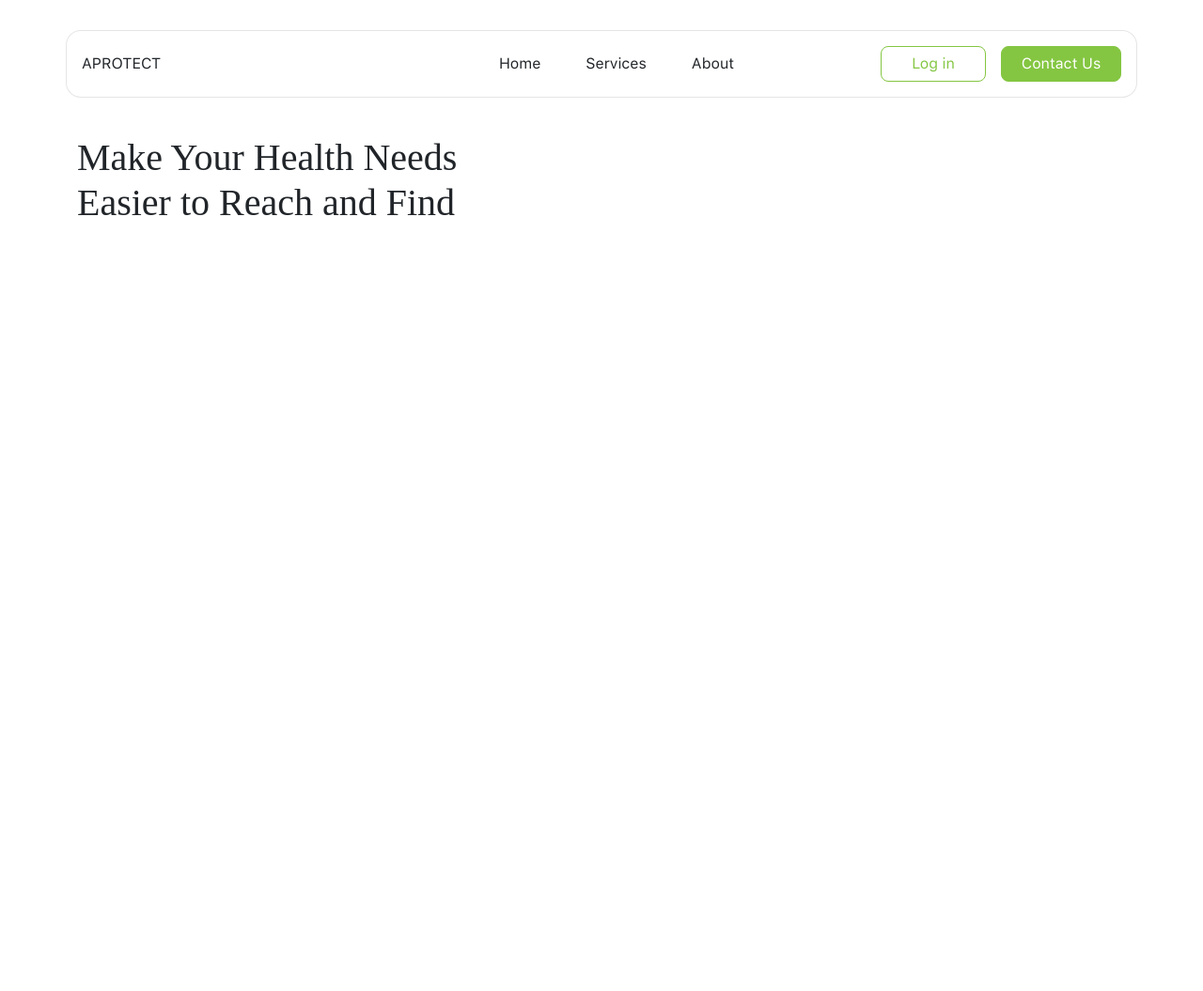
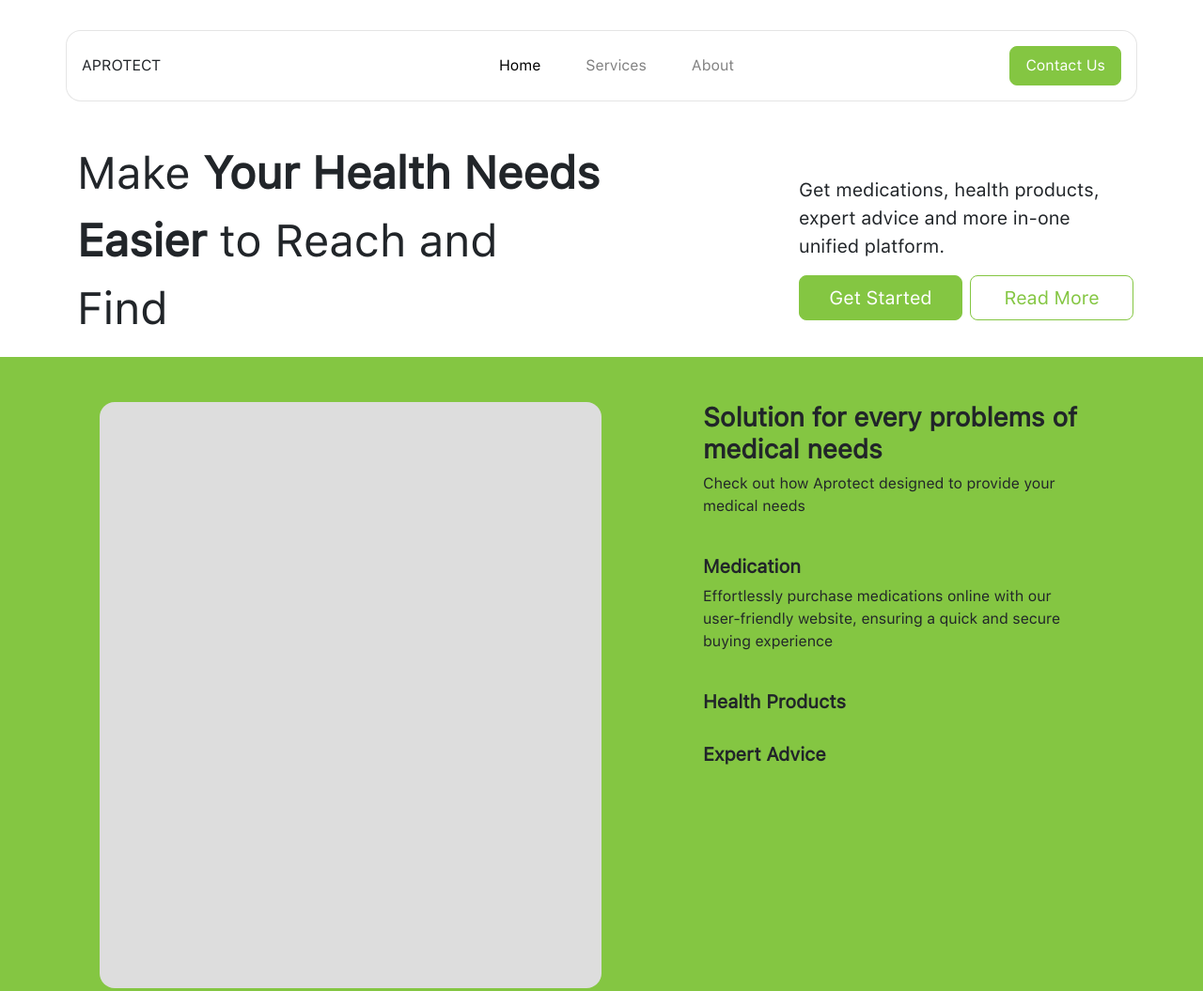
Before and after one commit to kukingkux/Aprotect, a plain HTML site: page index.html in a window 1280 px wide. Shown: the whole page at 94% size. Before the commit the page ends 800 px from the top, so only its background shows below. Drawn offline with nearby package versions, Linux system fonts and the light colour scheme; a web font is replaced by a local one.

Commit message:
added some

```diff
--- a/index.html
+++ b/index.html
@@ -1,13 +1,16 @@
 <!DOCTYPE html>
 <html lang="en">
+
 <head>
   <meta charset="UTF-8">
   <meta name="viewport" content="width=device-width, initial-scale=1.0">
   <title>Document</title>
 
   <link rel="stylesheet" href="style.css">
-    <link href="https://cdn.jsdelivr.net/npm/bootstrap@5.3.2/dist/css/bootstrap.min.css" rel="stylesheet" integrity="sha384-T3c6CoIi6uLrA9TneNEoa7RxnatzjcDSCmG1MXxSR1GAsXEV/Dwwykc2MPK8M2HN" crossorigin="anonymous">
+  <link href="https://cdn.jsdelivr.net/npm/bootstrap@5.3.2/dist/css/bootstrap.min.css" rel="stylesheet"
+    integrity="sha384-T3c6CoIi6uLrA9TneNEoa7RxnatzjcDSCmG1MXxSR1GAsXEV/Dwwykc2MPK8M2HN" crossorigin="anonymous">
 </head>
+
 <body>
   <section id="navigation">
     <div class="container d-flex align-items-center justify-content-between">
@@ -16,37 +19,90 @@
       </div>
       <div class="section-mid">
         <ul class="d-flex gap-5">
-                    <li>Home</li>
-                    <li>Services</li>
-                    <li>About</li>
+          <a href="">
+            <li class="active-li">Home</li>
+          </a>
+          <a href="">
+            <li class="inactive-li">Services</li>
+          </a>
+          <a href="">
+            <li class="inactive-li">About</li>
+          </a>
         </ul>
       </div>
       <div class="section-right d-flex gap-3 justify-content-end">
-                <div class="btn btn-outline-primary btn-login">
-                    Log in
-                </div>
-                <div class="btn btn-primary btn-contactus">
+        <button class="btn btn-primary btn-contactus py-2 px-3" type="button">
           Contact Us
-                </div>
+        </button>
       </div>
     </div>
   </section>
 
   <section id="home">
-        <div class="container">
-        <h1>
-            Make Your Health Needs <br>
-            Easier to Reach and Find
-        </h1>
+    <div class="container d-flex flex-row justify-content-between">
+      <div class="col-6">
+        <p class="top-title">
+          <span class="span-title">Make</span> Your Health Needs
+          Easier <span class="span-title">to Reach and Find</span>
+        </p>
+      </div>
+      <div class="col-4 ps-4 align-self-center">
+        <p class="fs-5">Get medications, health products, expert advice and more in-one unified platform.</p>
+        <div class="d-flex flex-row gap-2">
+          <div class="col-6">
+            <div class="d-grid">
+              <button class="btn btn-primary py-2 fs-5 btn-contactus" type="button">
+                Get Started
+              </button>
+            </div>
+          </div>
+          <div class="col-6">
+            <div class="d-grid">
+              <button class="btn btn-outline-primary btn-login py-2 fs-5" type="button">
+                Read More
+              </button>
+            </div>
+          </div>
+        </div>
+        <div></div>
+      </div>
     </div>
   </section>
-    <section id="aboutus">
 
+  <section id="faq">
+    <div class="container-fluid pt-5 pb-5">
+      <div class="container px-5">
+        <div class="row">
+
+          <div class="faq-img col-6 me-5">
+          </div>
+          <div class="faq-content col d-flex flex-column ms-5">
+
+            <div class="faq-title">
+              <h3 class="fw-bold">Solution for every problems of medical needs</h3>
+            </div>
+            <p>Check out how Aprotect designed to provide your medical needs</p>
+            <br>
+            <h5 class="fw-bold">Medication</h5>
+            <p>Effortlessly purchase medications online with our user-friendly website, ensuring a quick and secure
+              buying
+              experience</p>
+            <br>
+            <h5 class="fw-bold">Health Products</h5>
+            <br>
+            <h5 class="fw-bold">Expert Advice</h5>
+            <br>
+          </div>
+        </div>
+      </div>
   </section>
   <section id="contactus">
 
   </section>
 
-    <script src="https://cdn.jsdelivr.net/npm/bootstrap@5.3.2/dist/js/bootstrap.bundle.min.js" integrity="sha384-C6RzsynM9kWDrMNeT87bh95OGNyZPhcTNXj1NW7RuBCsyN/o0jlpcV8Qyq46cDfL" crossorigin="anonymous"></script>
+  <script src="https://cdn.jsdelivr.net/npm/bootstrap@5.3.2/dist/js/bootstrap.bundle.min.js"
+    integrity="sha384-C6RzsynM9kWDrMNeT87bh95OGNyZPhcTNXj1NW7RuBCsyN/o0jlpcV8Qyq46cDfL"
+    crossorigin="anonymous"></script>
 </body>
+
 </html>
--- a/style.css
+++ b/style.css
@@ -2,6 +2,7 @@
   font-family: "sfpro";
   src: url(assets/font/SFProFont/SF-Pro-Text-Regular.otf);
 }
+
 @font-face {
   font-family: "sfpro-bold";
   src: url(assets/font/SFProFont/SF-Pro-Text-Bold.otf);
@@ -17,25 +18,36 @@ body {
   font-family: sfpro !important;
 }
 
+a {
+  text-decoration: none !important;
+}
+
 /* NAV START */
 #navigation .container {
   margin-top: 2rem;
   /* width: 85%; */
-    padding: 1rem  ;
+  padding: 1rem;
   background-color: #fff !important;
   border: 1px solid rgba(0, 0, 0, 0.1);
   border-radius: 1rem;
 }
 
 .section-left {
-    flex:1;
+  flex: 1;
 }
 
 .section-mid ul {
   list-style: none;
+  margin: 0;
+  flex: 2;
+}
 
-    margin: 0;
-    flex:2
+.active-li {
+  color: #000;
+}
+
+.inactive-li {
+  color: grey;
 }
 
 .section-right {
@@ -44,12 +56,11 @@ body {
 
 /* ELEMENTS */
 .btn-login {
-    width: 7rem;
-    padding: 1rem;
   border-color: #84C642 !important;
   color: #84C642 !important;
   border-radius: 0.5rem !important;
 }
+
 .btn-login:hover {
   background-color: #84C642 !important;
   color: #fff !important;
@@ -57,10 +68,14 @@ body {
 
 
 .btn-contactus {
-    width: 8rem;
-    padding: 1rem;
   background-color: #84C642 !important;
   border-color: #84C642 !important;
+  border-radius: 0.5rem !important;
+}
+
+.btn-contactus:active {
+  background-color: #669933 !important;
+  border-color: #669933 !important;
   border-radius: 0.5rem !important;
 }
 
@@ -74,3 +89,80 @@ body {
 #home .container h1 {
   font-family: sfpro-bold;
 }
+
+#home .container h1 span {
+  font-family: sfpro;
+  font-weight: 600;
+}
+
+#home .top-title {
+  font-size: 3rem;
+  font-weight: 700;
+}
+
+#home .span-title {
+  font-weight: 500;
+}
+
+.home-options p {
+  max-width: 20%;
+  font-size: 1.2rem;
+}
+
+/* FAQ */
+#faq .container-fluid {
+  background-color: #84C642;
+  padding-top: 3rem;
+  padding-bottom: 3rem;
+}
+
+.faq-img {
+  background-color: #ddd;
+  border-radius: 16px;
+  height: 624px;
+}
+
+
+
+
+
+
+
+
+
+
+
+
+
+
+
+
+/* CLASSES */
+.p-6 {
+  padding: 6rem !important;
+}
+.p-6
+
+.p-7 {
+  padding: 7rem !important;
+}
+
+.p-8 {
+  padding: 8rem !important;
+}
+
+.p-9 {
+  padding: 9rem !important;
+}
+
+.p-10 {
+  padding: 10rem !important;
+}
+
+.ps-10 {
+  padding: 10rem !important;
+}
+
+.pe-10 {
+  padding: 10rem !important;
+}
```
Also changed, not shown: 2 other files. Lines whose indentation alone changed are shown as unchanged.
